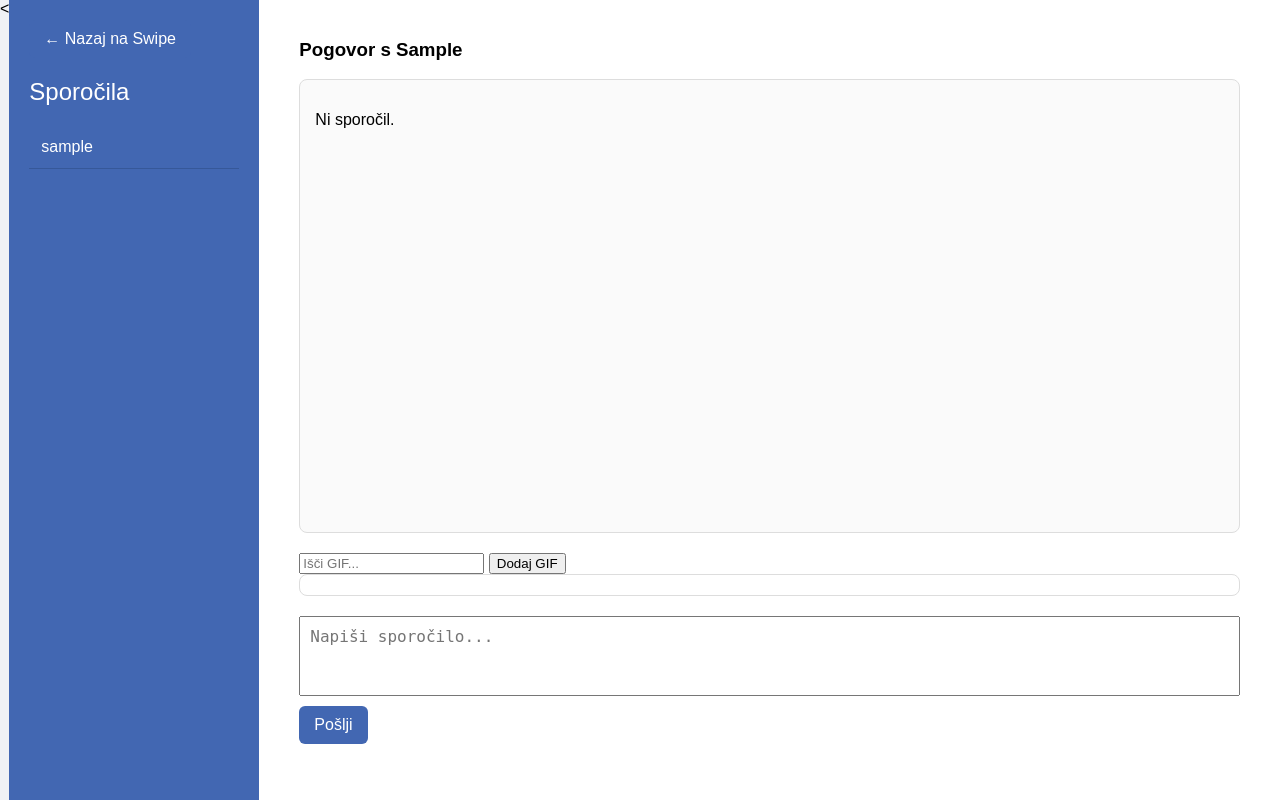
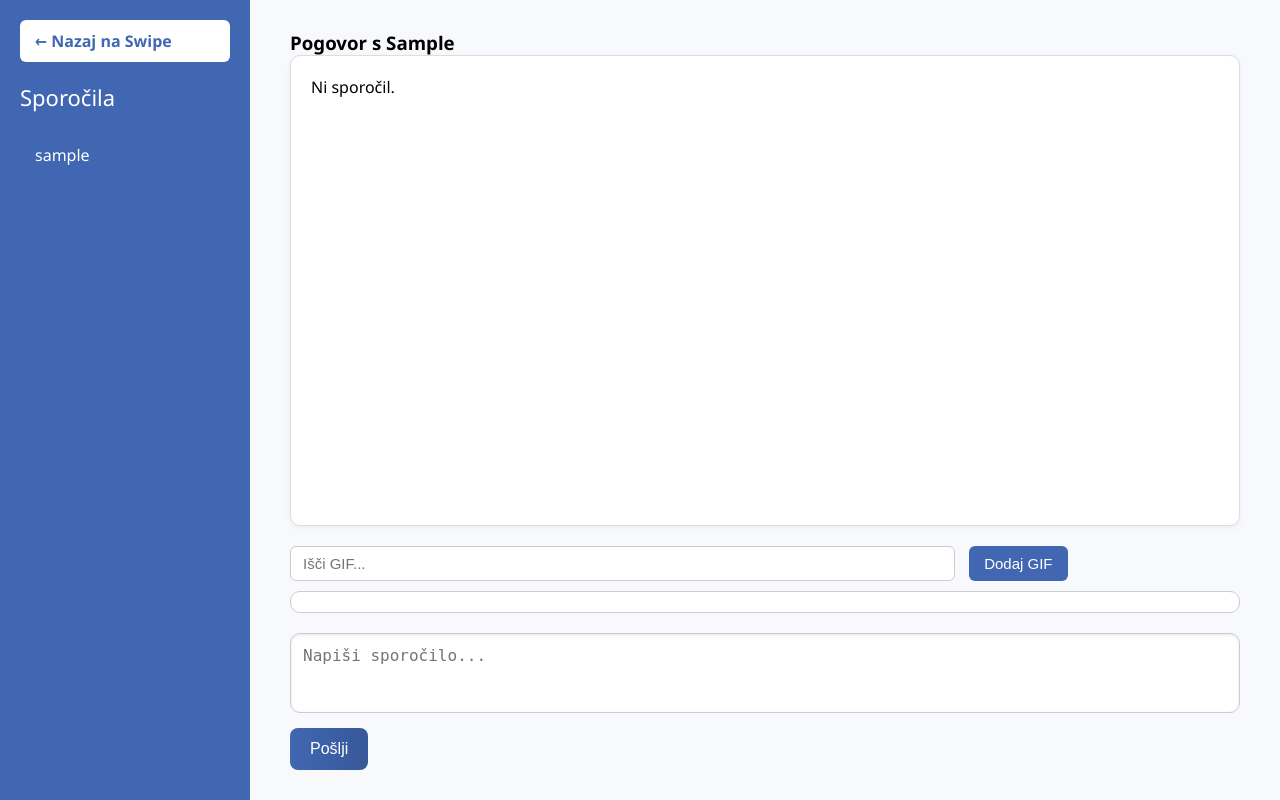
Before and after one commit to Bernik1/Zaklucna-naloga, a Flask app: template fitbuddy/templates/chat.html in a window 1280 px wide. Run offline with Flask 3, Linux system fonts and the light colour scheme; the template is opened without the code that fills it: most values are stand-ins (such as "Sample title", 1, 10 or a date in 2020).

Commit message:
dokoncana naloga

```diff
--- a/fitbuddy/templates/chat.html
+++ b/fitbuddy/templates/chat.html
@@ -1,29 +1,44 @@
-<<!DOCTYPE html>
+<!DOCTYPE html>
 <html lang="sl">
 <head>
     <meta charset="UTF-8" />
     <title>Pogovor s {{ selected_user }}</title>
     <style>
     body {
-            font-family: Arial, sans-serif;
+        font-family: 'Segoe UI', Tahoma, Geneva, Verdana, sans-serif;
         margin: 0;
         display: flex;
         height: 100vh;
-            background: #f0f2f5;
+        background: #e9ebee;
     }
+    * {
+    margin: 0;
+    padding: 0;
+    box-sizing: border-box;
+    }
+
+    html, body {
+        margin: 0;
+        padding: 0;
+        height: 100%;
+    }
+
     .sidebar {
         width: 250px;
         background: #4267B2;
         color: white;
         padding: 20px;
-            box-sizing: border-box;
         display: flex;
         flex-direction: column;
+        box-shadow: 2px 0 5px rgba(0,0,0,0.1);
     }
+
     .sidebar h2 {
         margin: 0 0 20px 0;
         font-weight: normal;
+        font-size: 22px;
     }
+
     .chat-list {
         list-style: none;
         padding: 0;
@@ -31,111 +46,162 @@
         flex-grow: 1;
         overflow-y: auto;
     }
-        .chat-list li {
-            border-bottom: 1px solid #365899;
-        }
+
     .chat-list li a {
         color: white;
         text-decoration: none;
         display: block;
-            padding: 12px;
+        padding: 12px 15px;
         font-size: 16px;
+        border-radius: 8px;
+        transition: background-color 0.2s ease;
     }
+
     .chat-list li a:hover,
     .chat-list li a.active {
         background-color: #2d4373;
     }
+
     .main-container {
         flex-grow: 1;
-            padding: 20px 40px 40px 40px;
-            background: white;
+        padding: 30px 40px;
+        background: #f7f9fc;
         display: flex;
         flex-direction: column;
     }
+
     .messages {
         flex-grow: 1;
         overflow-y: auto;
         border: 1px solid #ddd;
-            padding: 15px;
+        padding: 20px;
         margin-bottom: 20px;
-            background: #fafafa;
-            border-radius: 8px;
+        background: white;
+        border-radius: 10px;
+        box-shadow: 0 2px 6px rgba(0,0,0,0.05);
         display: flex;
         flex-direction: column;
-            gap: 8px;
+        gap: 10px;
     }
+
     .message {
-            max-width: 60%;
-            padding: 8px 12px;
-            border-radius: 15px;
+        max-width: 65%;
+        padding: 10px 15px;
+        border-radius: 20px;
         word-wrap: break-word;
-            display: inline-block;
+        line-height: 1.5;
+        font-size: 15px;
     }
+
     .message.sent {
         background-color: #4CAF50;
         color: white;
         align-self: flex-end;
     }
+
     .message.received {
-            background-color: #ddd;
+        background-color: #e4e6eb;
         color: black;
         align-self: flex-start;
     }
+
     form textarea {
         width: 100%;
         height: 80px;
         resize: none;
-            padding: 10px;
+        padding: 12px;
         font-size: 16px;
+        border-radius: 10px;
+        border: 1px solid #ccc;
+        box-shadow: inset 0 1px 3px rgba(0,0,0,0.1);
     }
+
     form button {
         margin-top: 10px;
-            padding: 10px 15px;
+        padding: 12px 20px;
         font-size: 16px;
         cursor: pointer;
+        background: linear-gradient(to right, #4267B2, #365899);
+        color: white;
+        border: none;
+        border-radius: 8px;
+        transition: background 0.3s ease;
+    }
+
+    form button:hover {
+        background: linear-gradient(to right, #365899, #29487d);
+    }
+
+    #gifSearchContainer {
+        margin-bottom: 20px;
+    }
+
+    #gifSearchInput {
+        width: 70%;
+        padding: 8px 12px;
+        font-size: 15px;
+        border: 1px solid #ccc;
+        border-radius: 6px;
+    }
+
+    #gifSearchBtn {
+        padding: 9px 15px;
+        font-size: 15px;
+        margin-left: 10px;
         background-color: #4267B2;
         color: white;
         border: none;
         border-radius: 6px;
+        cursor: pointer;
+        transition: background-color 0.3s ease;
     }
 
-        /* Stil za GIF iskanje */
-        #gifSearchContainer {
-            margin-bottom: 20px;
+    #gifSearchBtn:hover {
+        background-color: #365899;
     }
+
     #gifResults {
         display: flex;
         flex-wrap: wrap;
         gap: 10px;
-            max-height: 200px;
+        max-height: 180px;
         overflow-y: auto;
-            border: 1px solid #ddd;
         padding: 10px;
-            border-radius: 8px;
         background: #fff;
+        border: 1px solid #ccc;
+        border-radius: 10px;
+        margin-top: 10px;
     }
+
     #gifResults img {
-            cursor: pointer;
         max-width: 100px;
         border-radius: 8px;
-            transition: transform 0.2s;
+        cursor: pointer;
+        transition: transform 0.2s ease;
     }
+
     #gifResults img:hover {
-            transform: scale(1.1);
+        transform: scale(1.05);
         border: 2px solid #4267B2;
     }
+
     .back-btn {
         display: inline-block;
         margin-bottom: 20px;
         padding: 10px 15px;
-            background: #4267B2;
-            color: white;
+        background: white;
+        color: #4267B2;
         text-decoration: none;
         border-radius: 6px;
-            width: max-content;
+        font-weight: bold;
+        transition: background 0.3s ease;
+    }
+
+    .back-btn:hover {
+        background: #e9ebee;
     }
 </style>
-</head>
+
 <body>
     <div class="sidebar">
         <a href="{{ url_for('dashboard') }}" class="back-btn">← Nazaj na Swipe</a>
```
Also changed, not shown: fitbuddy/templates/dashboard.html (+29 -13 lines), users.json (+1 -1 lines). Lines whose indentation alone changed are shown as unchanged.
